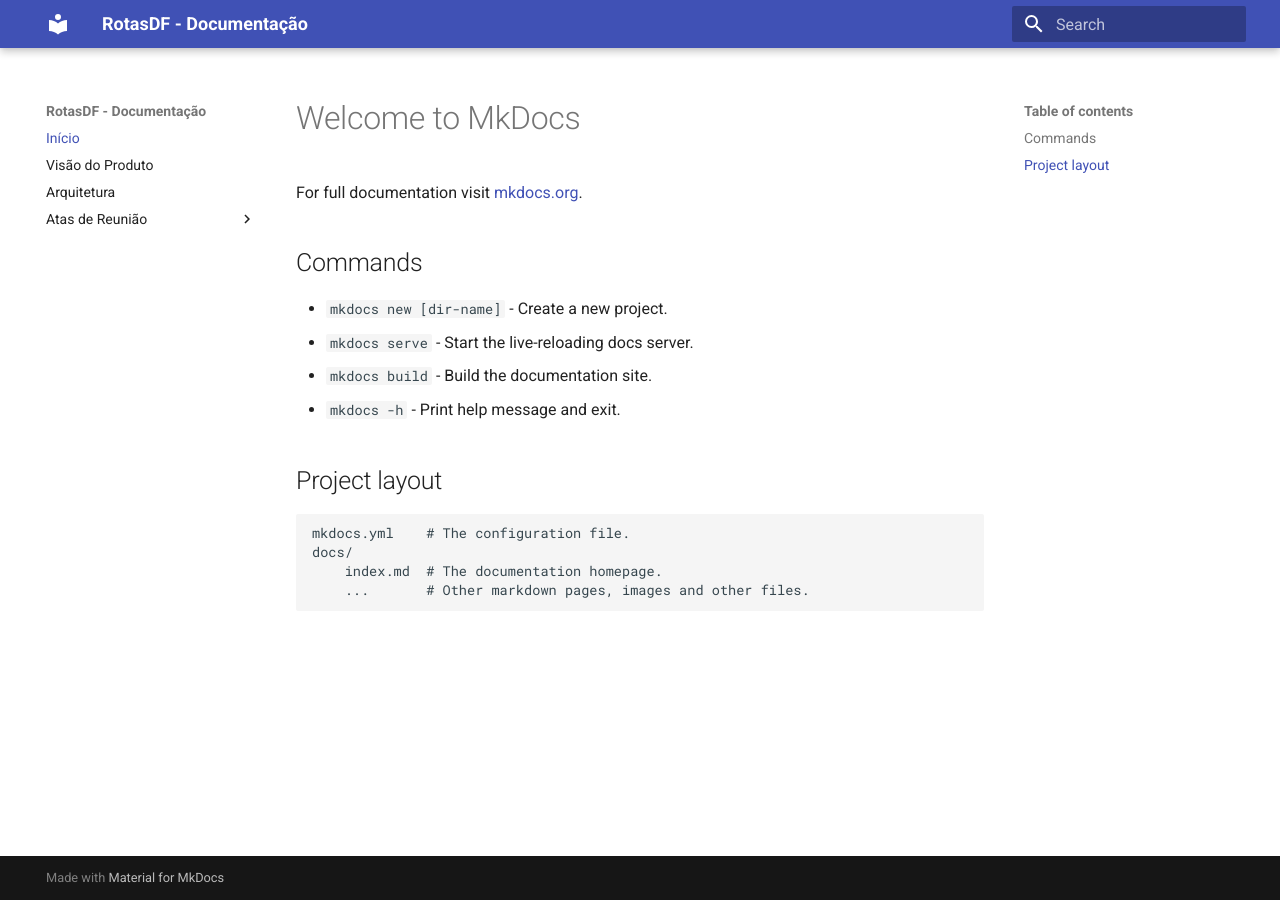
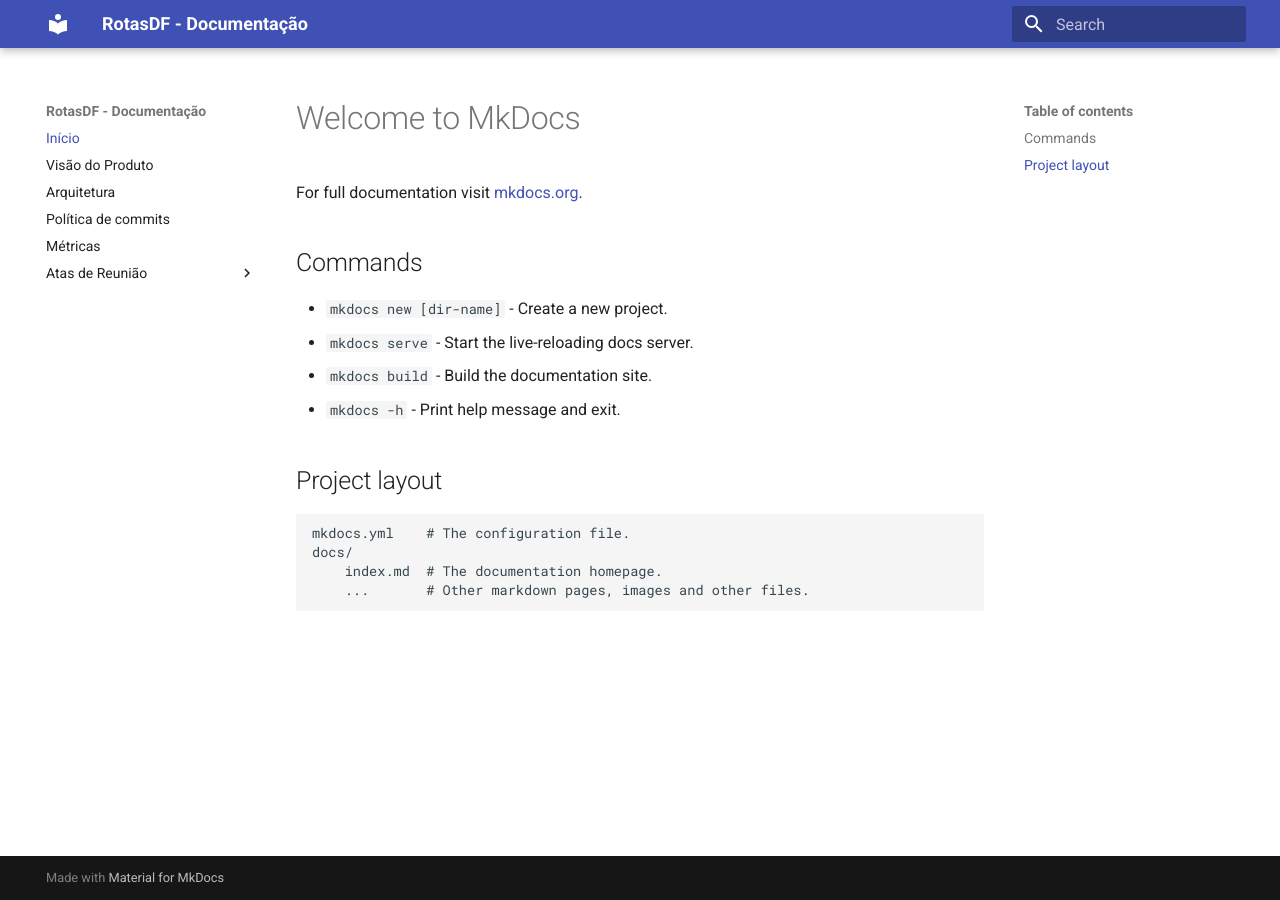
Before and after one commit to FGA0138-MDS-Ajax/2026.2-T02-Knuth, an MkDocs documentation site: the page built from docs/index.md, in a window 1280 px wide. Built offline with MkDocs 1.6.1 and Material for MkDocs 9.7.7, drawn with Linux system fonts in a browser that asks for light colours.

Commit message:
adciona caminho para documetos de commits e de metricas no mkdocs

```diff
--- a/mkdocs.yml
+++ b/mkdocs.yml
@@ -4,6 +4,8 @@ nav:
   - Início: "index.md"
   - Visão do Produto: "docs/Documento_de_Visao_do_Produto.md"
   - Arquitetura: "docs/Documento_de_Arquitetura.md"
+  - Política de commits: "docs/Política_de_Commits"
+  - Métricas: "docs/Plano_de_Metricas.md"
   - Atas de Reunião:
     - Ata 1: "atas-reuniao/ata-reuniao-1.md"
 
```
